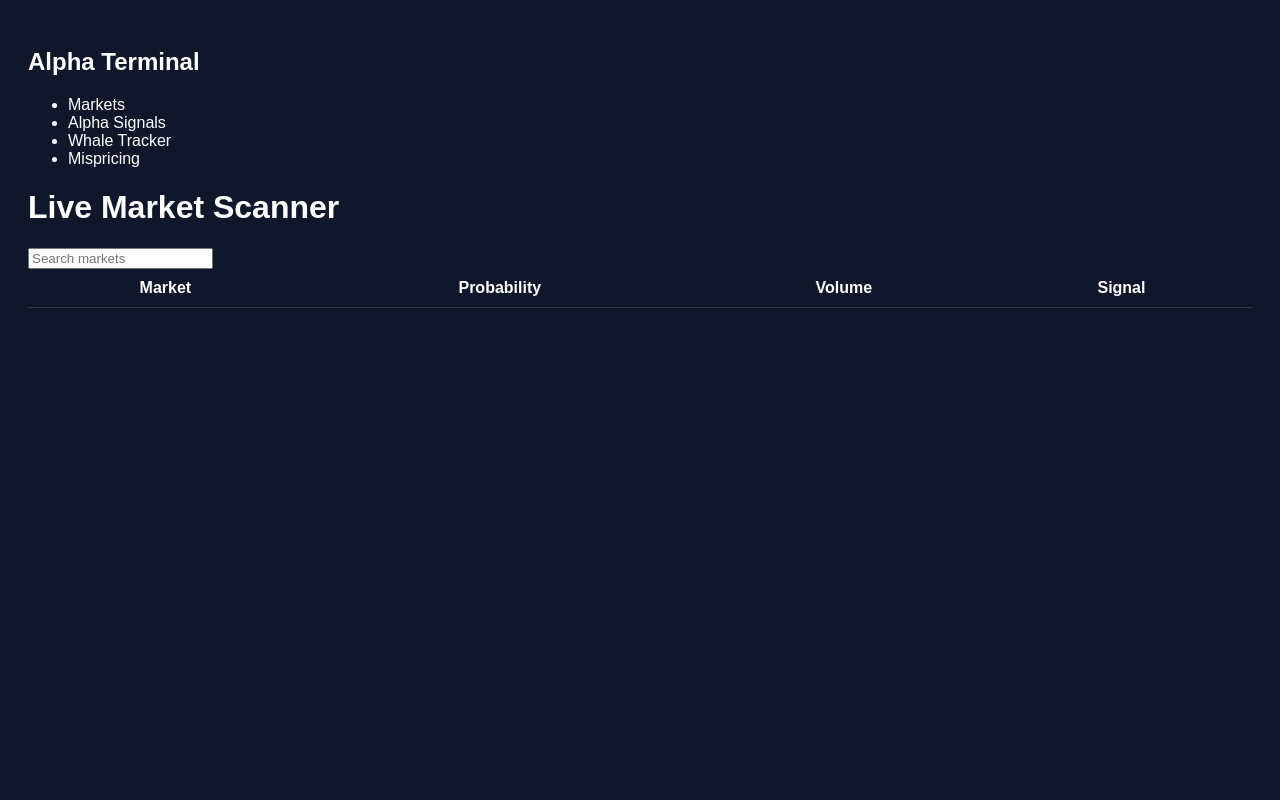
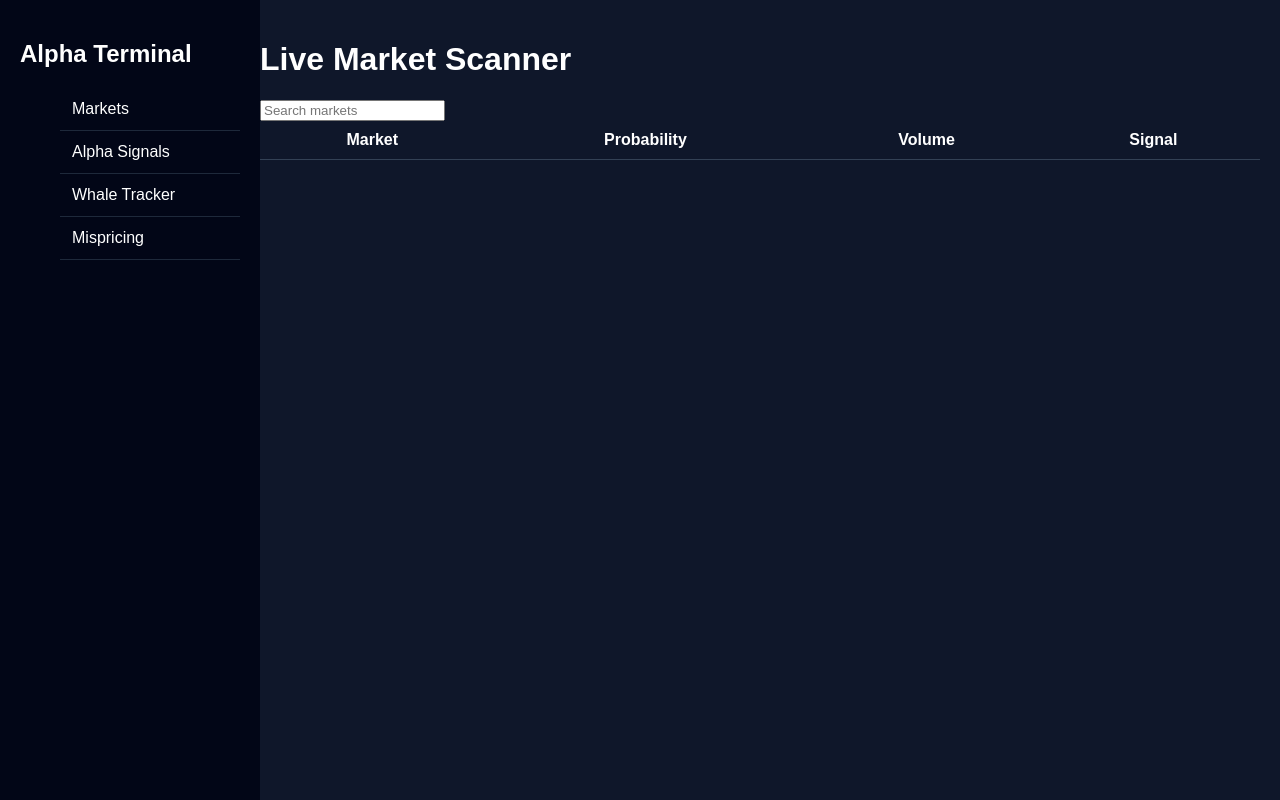
Before and after one commit to malik01-web/polymarket-alpha-scanner, a plain HTML site: page index.html in a window 1280 px wide. Drawn offline with Linux system fonts and the light colour scheme; no server answers.

Commit message:
Update style.css

```diff
--- a/style.css
+++ b/style.css
@@ -1,8 +1,27 @@
-
 body{
+margin:0;
+font-family:Arial;
 background:#0f172a;
 color:white;
-font-family:Arial, sans-serif;
+}
+
+.sidebar{
+width:220px;
+height:100vh;
+background:#020617;
+position:fixed;
+padding:20px;
+}
+
+.sidebar li{
+list-style:none;
+padding:12px;
+cursor:pointer;
+border-bottom:1px solid #1e293b;
+}
+
+.main{
+margin-left:240px;
 padding:20px;
 }
 
@@ -11,14 +30,11 @@ width:100%;
 border-collapse:collapse;
 }
 
-th,td{
+td,th{
 padding:10px;
-border-bottom:1px solid #2d3748;
+border-bottom:1px solid #334155;
 }
 
-.alert{
-background:#ef4444;
-padding:10px;
-margin-bottom:10px;
-border-radius:5px;
-}
+.alpha{color:#22c55e;}
+.whale{color:#38bdf8;}
+.neutral{color:#facc15;}
```
